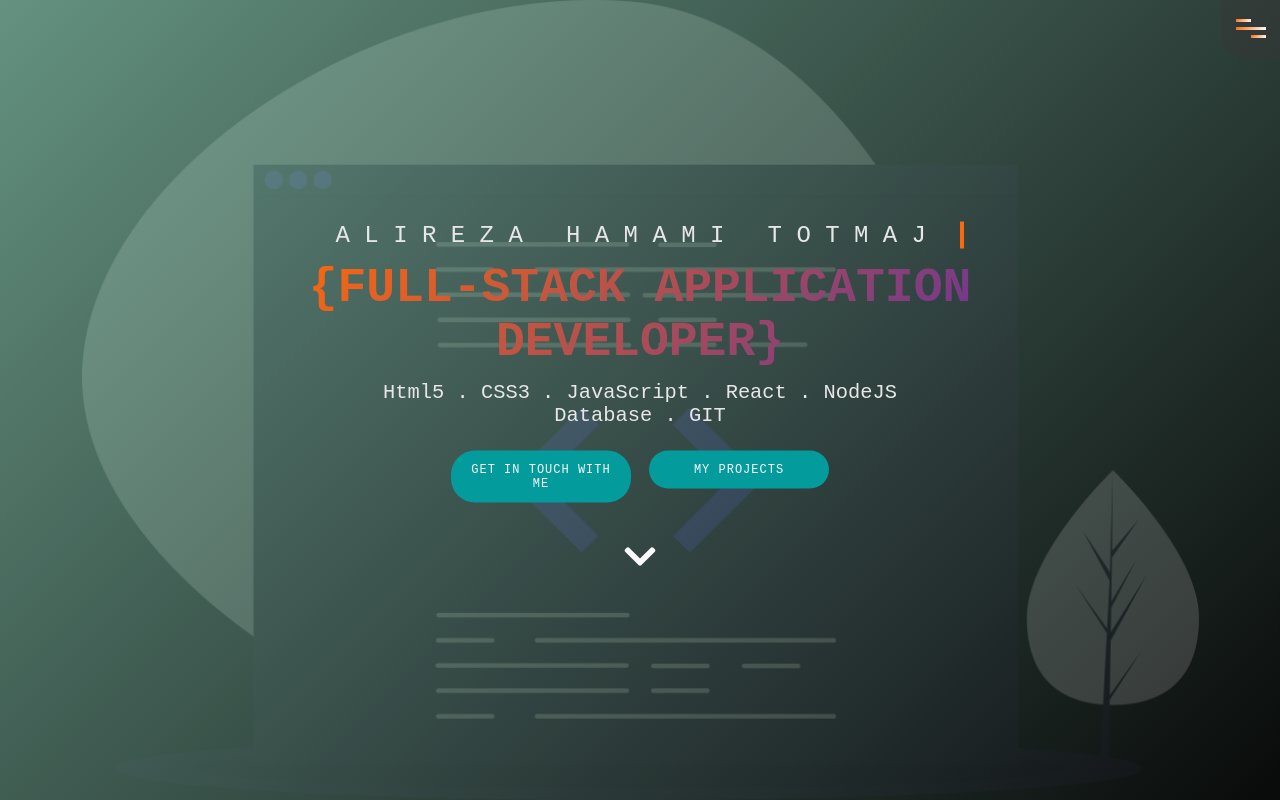
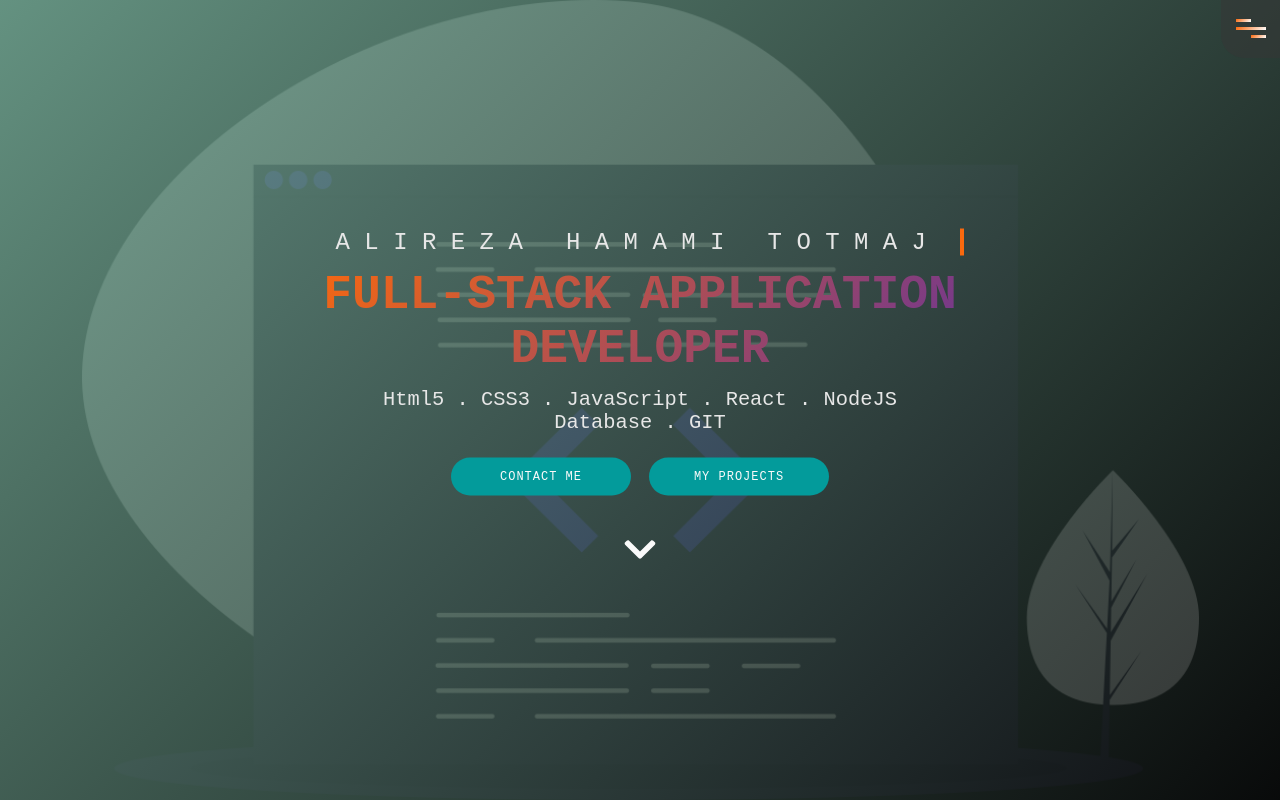
Before and after one commit to alirezahamami/Myportfolio, a website: page index.html in a window 1280 px wide. Shown: the top 800 px of the page. Drawn offline with Linux system fonts and the light colour scheme; no server answers; some icons are missing.

Commit message:
small change

```diff
--- a/index.html
+++ b/index.html
@@ -3,7 +3,7 @@
 
 <head>
     <!-- Author: Alireza Hamami Totmaj
-    Date: December 18, 2023
+    Date: Feb 18, 2024
     Filename: index.html
     -->
     <meta charset="utf-8">
@@ -70,13 +70,13 @@
             <div class="container">
                 <div class="main-message">
                     <h2>Alireza Hamami Totmaj</h2>
-                    <h3>{Full-Stack Application Developer}</h3>
+                    <h3>Full-Stack Application Developer</h3>
                     <p>Html5 . CSS3 . JavaScript . React . NodeJS</p>
                     <p>Database . GIT</p>
                     </p>
                     <div class="intro-btn">
                         <div class="cta">
-                            <a href="index.html#contact" class="btn">Get In Touch With Me</a>
+                            <a href="index.html#contact" class="btn">Contact me</a>
                         </div>
                         <div class="cta">
                             <a href="index.html#projects" class="btn">My Projects</a>
```
Also changed, not shown: resume.html (+1 -1 lines), 1 other file.
